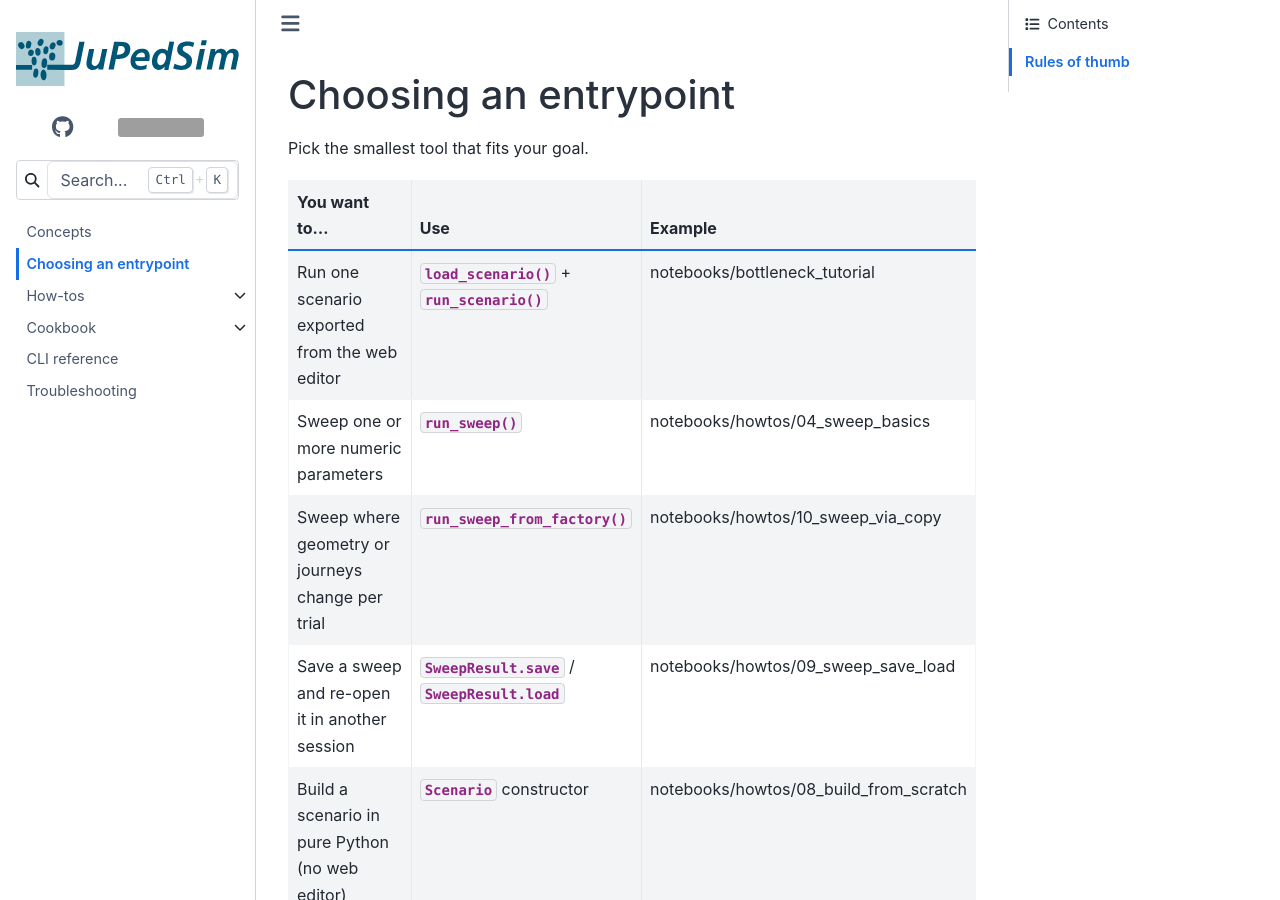
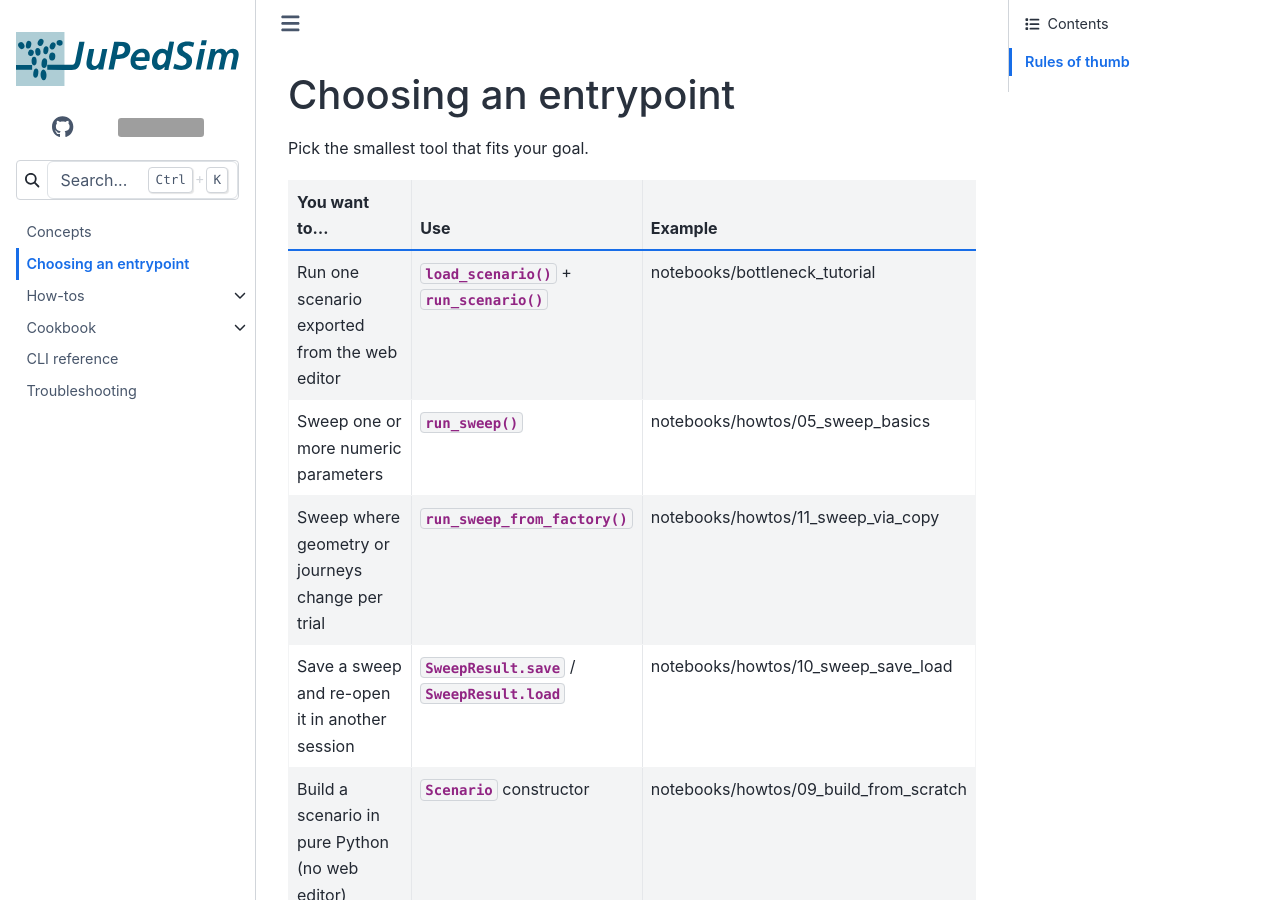
Before and after one commit to PedestrianDynamics/jupedsim-scenarios, a Sphinx documentation site: the page built from docs/source/choosing_an_entrypoint.rst, in a window 1280 px wide and 900 px high. Built offline with Sphinx 7.4.7 and the Sphinx Book theme 1.1.4, drawn with Linux system fonts in a browser that asks for light colours; pages that are not in the unit, such as notebooks, are missing from menus; the version number is read from the project's files by our own code; grey boxes are pictures that could not be loaded.

Commit message:
docs(examples): add visualisation how-to and renumber sequence
Promote the visualisation scratch notebook into examples/howtos as
02_visualisation, using a bundled assets/quickstart.zip so it runs for
anyone. Shift the former 02-10 how-tos to 03-11 to keep the prefix
sequence unique, and update all doc/notebook cross-references.

```diff
--- a/docs/source/choosing_an_entrypoint.rst
+++ b/docs/source/choosing_an_entrypoint.rst
@@ -17,17 +17,17 @@
      - :doc:`notebooks/bottleneck_tutorial`
    * - Sweep one or more numeric parameters
      - :py:func:`~jupedsim_scenarios.run_sweep`
-     - :doc:`notebooks/howtos/04_sweep_basics`
+     - :doc:`notebooks/howtos/05_sweep_basics`
    * - Sweep where geometry or journeys change per trial
      - :py:func:`~jupedsim_scenarios.run_sweep_from_factory`
-     - :doc:`notebooks/howtos/10_sweep_via_copy`
+     - :doc:`notebooks/howtos/11_sweep_via_copy`
    * - Save a sweep and re-open it in another session
      - :py:meth:`SweepResult.save <jupedsim_scenarios.SweepResult.save>`
        / :py:meth:`SweepResult.load <jupedsim_scenarios.SweepResult.load>`
-     - :doc:`notebooks/howtos/09_sweep_save_load`
+     - :doc:`notebooks/howtos/10_sweep_save_load`
    * - Build a scenario in pure Python (no web editor)
      - :py:class:`~jupedsim_scenarios.Scenario` constructor
-     - :doc:`notebooks/howtos/08_build_from_scratch`
+     - :doc:`notebooks/howtos/09_build_from_scratch`
    * - Drive a single run from a shell or CI pipeline
      - ``jps-scenarios run`` CLI
      - :doc:`cli`
--- a/docs/source/concepts.rst
+++ b/docs/source/concepts.rst
@@ -64,7 +64,7 @@
 :py:func:`~jupedsim_scenarios.run_sweep` does this for you per
 trial. The copy-first discipline only matters when you assemble
 variants by hand. See
-:doc:`notebooks/howtos/10_sweep_via_copy` for the worked pattern.
+:doc:`notebooks/howtos/11_sweep_via_copy` for the worked pattern.
 
 ScenarioResult — the run output
 ================================
--- a/docs/source/troubleshooting.rst
+++ b/docs/source/troubleshooting.rst
@@ -116,10 +116,10 @@
 
     pip install -r docs/requirements.txt
     jupyter nbconvert --to notebook --execute \
-        examples/howtos/04_sweep_basics.ipynb --output /tmp/out.ipynb
+        examples/howtos/05_sweep_basics.ipynb --output /tmp/out.ipynb
 
 Or, with the ``[dev]`` extras installed:
 
 .. code-block:: bash
 
-    pytest --nbmake examples/howtos/04_sweep_basics.ipynb
+    pytest --nbmake examples/howtos/05_sweep_basics.ipynb
```
Also changed, not shown: other parts of docs/source/concepts.rst (+1 -1 lines), other parts of docs/source/troubleshooting.rst (+1 -1 lines), README.md (+5 -5 lines), docs/source/howtos.rst (+10 -9 lines), 21 other files.
